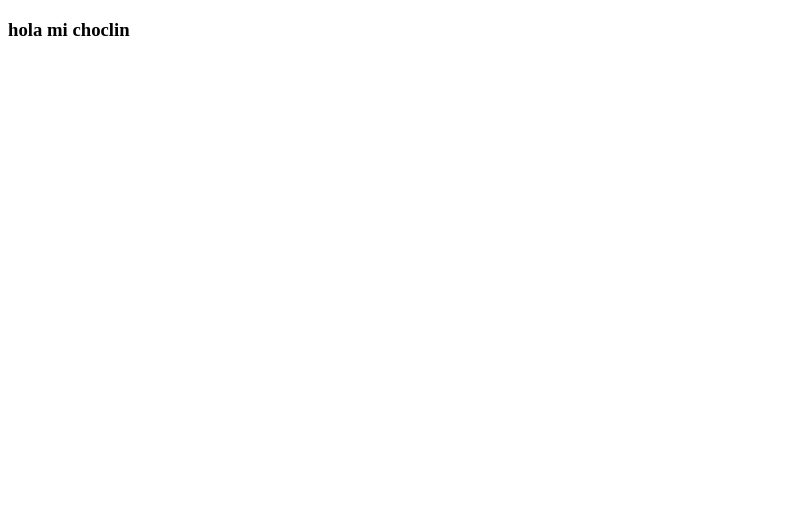
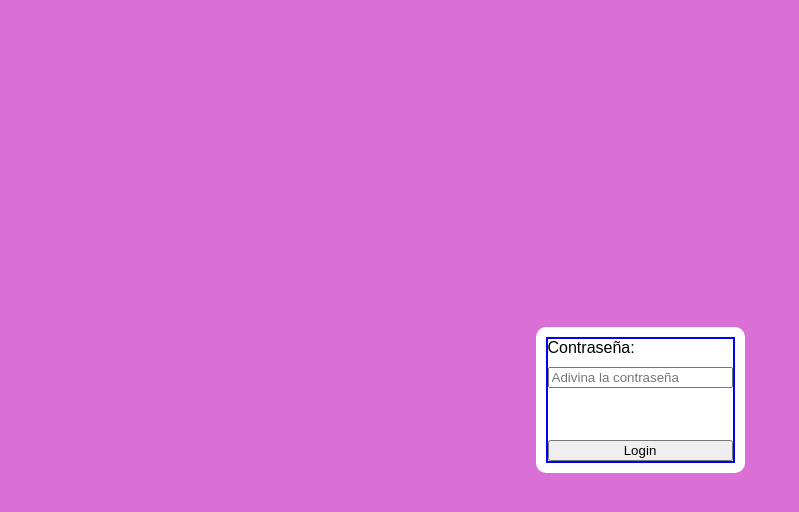
Before and after one commit to jotadroid/holamichoclin, a plain HTML site: page index.html in a window 1280 px wide. Shown: the whole page, without its empty margins (0-799 px from the left). Drawn offline with Linux system fonts and the light colour scheme.

Commit message:
second commit

```diff
--- a/index.html
+++ b/index.html
@@ -1,11 +1,20 @@
 <!DOCTYPE html>
-<html lang="en">
+<html lang="es">
 <head>
     <meta charset="UTF-8">
     <meta name="viewport" content="width=device-width, initial-scale=1.0">
-    <title>Document</title>
+    <title>Hola mi Choclin🌽</title>
+    <link rel="stylesheet" href="style.css">
+    <script src="script.js" defer></script>
 </head>
 <body>
-    <h3>hola mi choclin</h3>
+    <section class="loginContainer">
+        <form id="formLogin">
+            <label for="password">Contraseña:</label>
+            <input type="password" name="password" id="password" placeholder="Adivina la contraseña">
+            <p id="wrongPassword"></p>
+            <button id="btnLogin">Login</button>
+        </form>
+    </section>
 </body>
 </html>
--- /dev/null
+++ b/script.js
@@ -0,0 +1,21 @@
+document.addEventListener("DOMContentLoaded", function(){
+    const btnLogin = document.querySelector("#btnLogin");
+    let password = document.querySelector("#password");
+    const wrongPassword = document.querySelector("#wrongPassword");
+    let loginCount = 0;
+
+    const realPass = "tobychoclin";
+
+    btnLogin.addEventListener("click", function() {
+        loginCount++;
+        if (password.value==""){
+            wrongPassword.innerText = "Por favor escribe una contraseña"
+        }
+        else if (password.value==realPass){
+            wrongPassword.innerText = "Correcto!"
+        }
+        else {
+            wrongPassword.innerText = "Intenta de nuevo"
+        }
+    })
+})
--- /dev/null
+++ b/style.css
@@ -0,0 +1,30 @@
+* {
+    font-family: Arial, Helvetica, sans-serif;
+}
+
+html {
+    height: 100%;
+}
+
+body {
+    display: flex;
+    justify-content: center;
+    align-items: center;
+    min-height: 100%;
+    margin: 0;
+    background-color: orchid;
+}
+
+.loginContainer {
+    border-radius: 10px ;
+    background-color: white;
+}
+
+form {
+    background-color: white;
+    border: 2px solid blue;
+    display: flex;
+    flex-direction: column;
+    gap: 10px;
+    margin: 10px
+}
```
